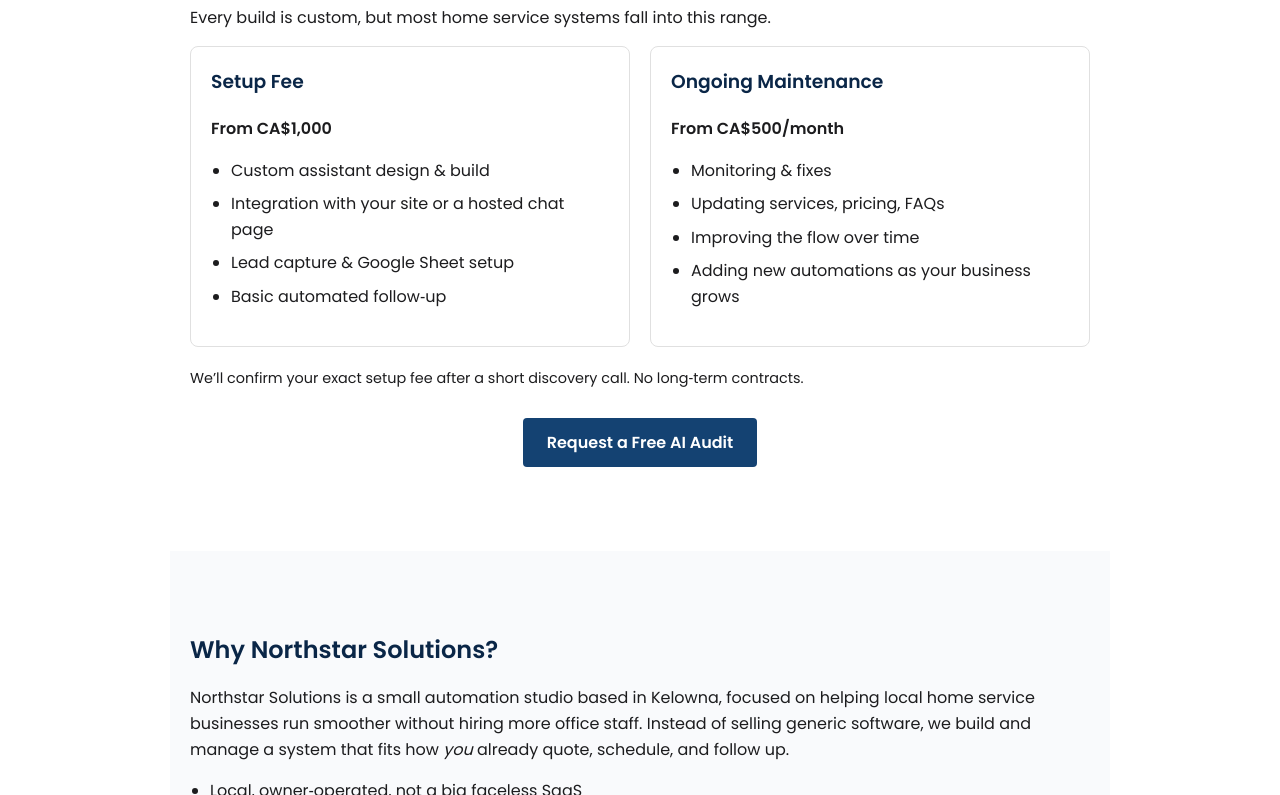
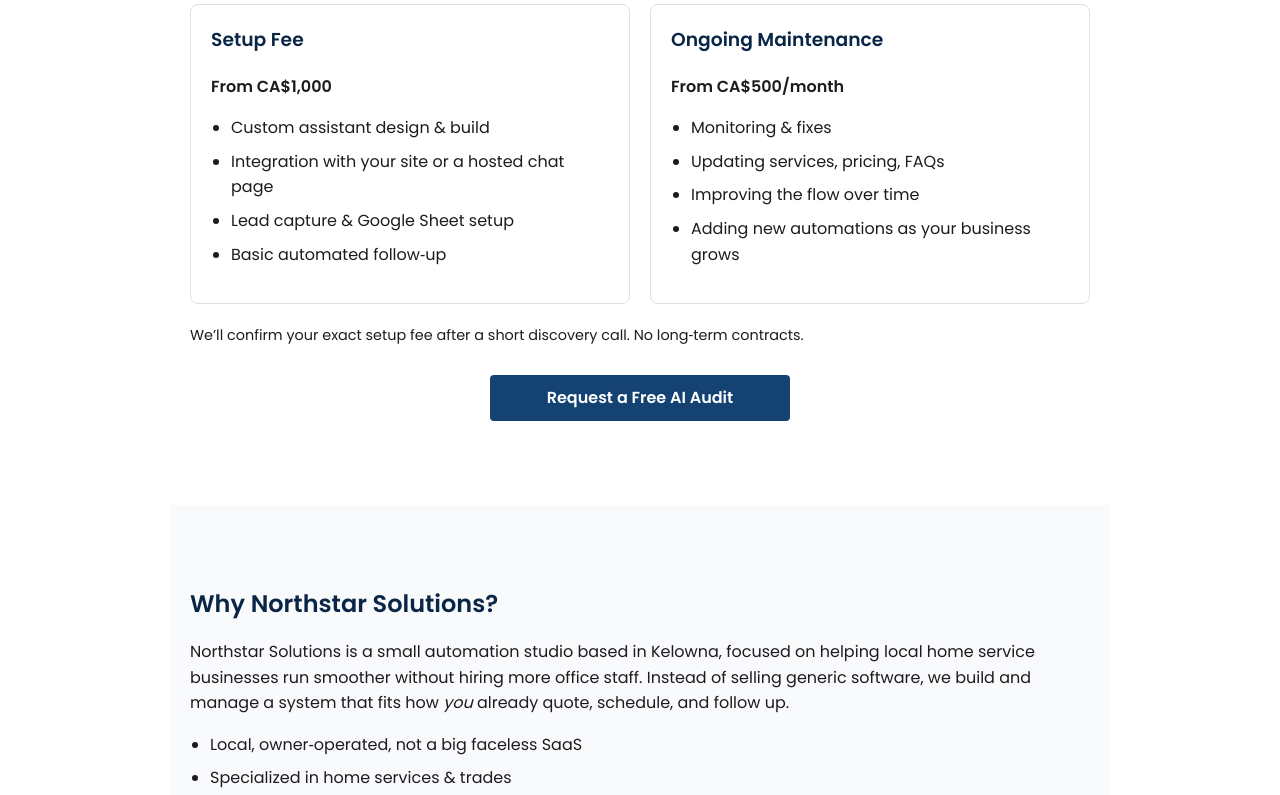
Before and after one commit to ainorthstarsolutions-beep/northstar-landing, a plain HTML site: page index.html in a window 1280 px wide. Shown: the part 1937-2732 px from the top of the page. Drawn offline with Linux system fonts and the light colour scheme.

Commit message:
Update index.html

```diff
--- a/index.html
+++ b/index.html
@@ -35,7 +35,25 @@
     }
   .btn {
       display: inline-block;
-      padding: 12px 24px;
+      padding: 10px 20px;
+      margin: 8px;
+      border-radius: 4px;
+      text-decoration: none;
+      font-weight: bold;
+      transition: background 0.3s ease;
+      min-width: 260px;
+      text-align: center;    } .btn {      display: inline-block;
+      padding: 10px 20px;
+      margin: 8px;
+      border-radius: 4px;
+      text-decoration: none;
+      font-weight: bold;
+      transition: background 0.3s ease;
+      min-width: 260px;
+      text-align: center;
+} .btn {
+      display: inline-block;
+      padding: 10px 20px; min-width: 260px; text-align: cnterpadding: 12px 24px;
       margin: 8px;
       border-radius: 4px;
       text-decoration: none;
@@ -127,13 +145,13 @@
 <!-- Hero Section -->
 <header>
   <p style="background: white; color: var(--primary-color); display: inline-block; padding: 5px 10px; font-weight: 600; border-radius: 4px; margin-bottom: 10px;">Northstar Solutions</p>
-<h1>Never Miss Another Lead Again
+  <h1>Never Miss Another Lead Again</h1>
   <p>Northstar Solutions builds AI assistants for home service businesses in Kelowna that answer enquiries instantly, qualify leads, and send you all the details—while you’re still on the job.</p>
   <!-- Primary call‑to‑action: invite visitors to request a free AI audit instead of a sales call -->
   <a class="btn btn-primary" href="#contact">Request a Free AI Audit</a>
   <!-- Secondary call‑to‑action: link to the How It Works section rather than a public demo -->
   <a class="btn btn-secondary" href="#how">See How It Works</a>
-    <p style="margin-top: 10px; font-size: 0.9rem;">Serving window cleaning, gutter cleaning, pressure washing and other home services across Kelowna &amp; surrounding areas.</p>
+  <p style="margin-top: 10px; font-size: 0.9rem;">Serving window cleaning, gutter cleaning, pressure washing and other home services across Kelowna & surrounding areas.</p>
 </header>
 
   <!-- Who We Help -->
```
Lines whose indentation alone changed are shown as unchanged.
